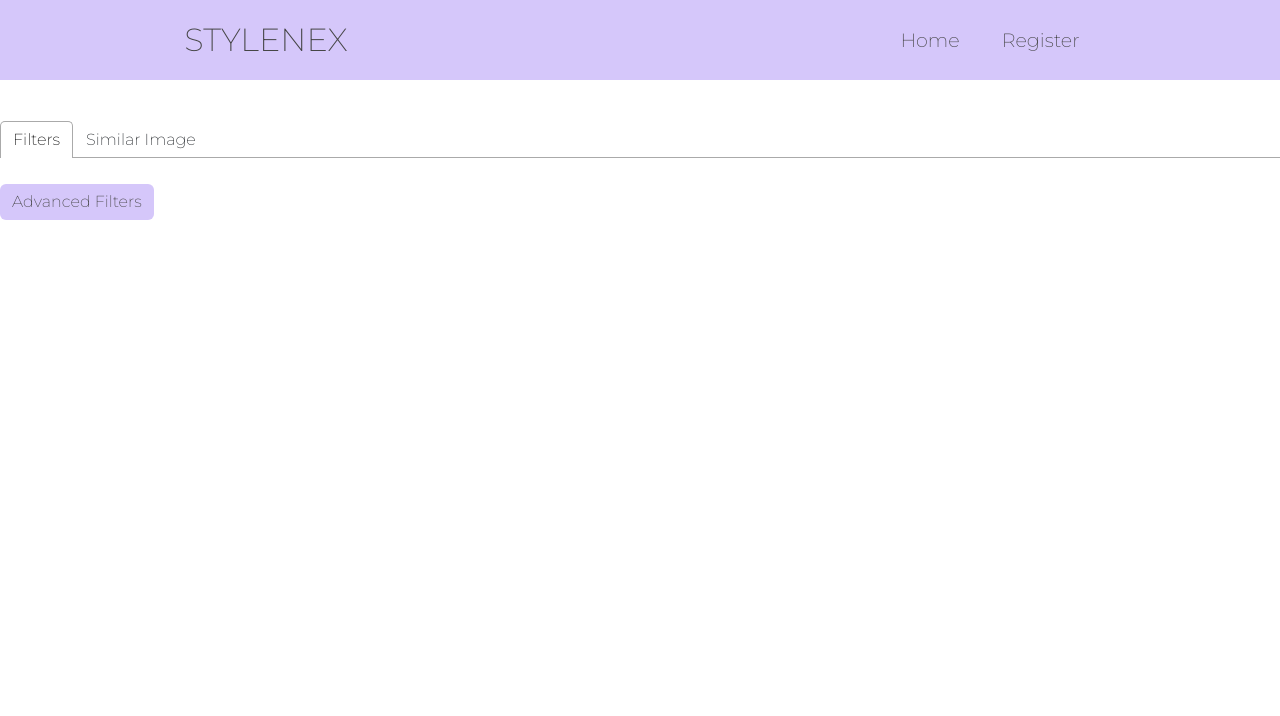
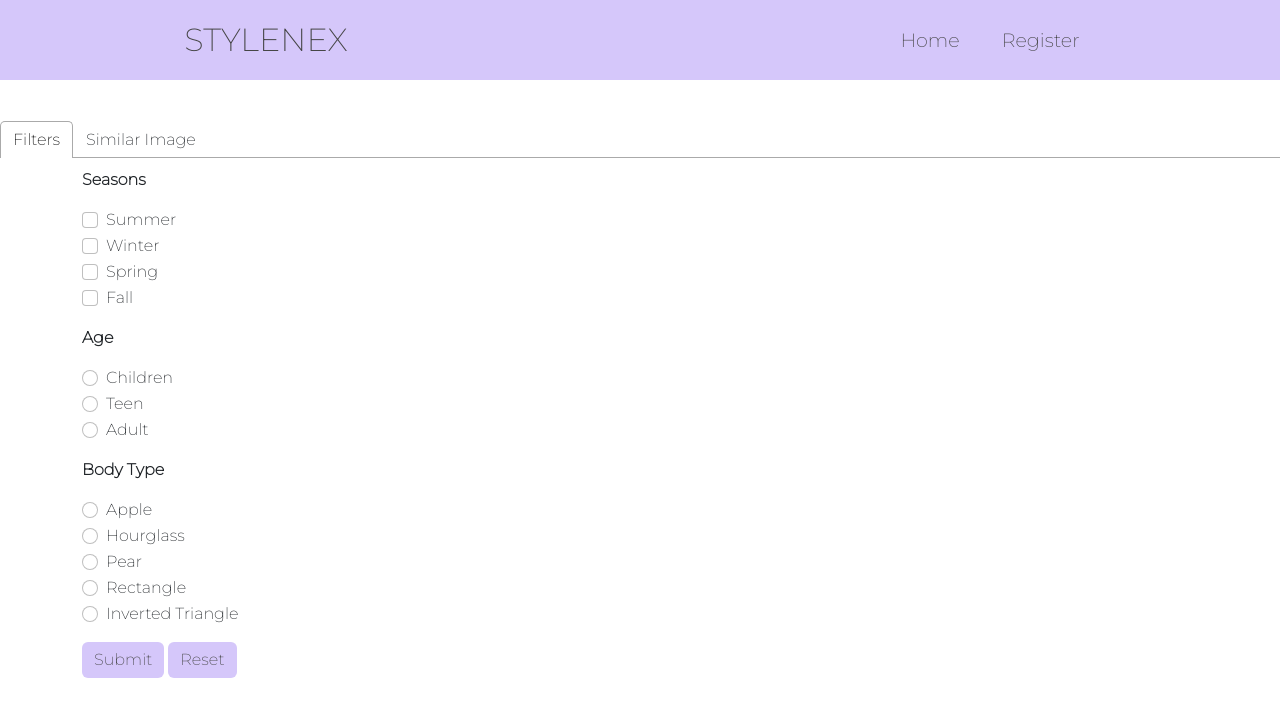
Before and after one commit to jainsakshi2395/PersonalizedOutfitStylist, a React (Create React App) app in the folder react/: page /recommend in a window 1280 px wide. Shown: the top 716 px of the page. Built offline with nearby package versions, Linux system fonts and the light colour scheme.

Commit message:
Advance Filters added

```diff
--- a/react/src/pages/Recommend.js
+++ b/react/src/pages/Recommend.js
@@ -8,6 +8,8 @@ import Results from "./Results";
 import Modal from 'react-bootstrap/Modal';
 import Button from 'react-bootstrap/Button';
 import Form from 'react-bootstrap/Form';
+import { useDispatch } from 'react-redux';
+import { useNavigate } from "react-router-dom";
 
 function Recommend() {
   const initialResults = useSelector((state) => state.initialRecommend.data);
@@ -48,17 +50,6 @@ function Recommend() {
     }
     const handleShow = () => setShow(true);
 
-    useEffect(() => {
-      // Store the current tab index in session storage
-      sessionStorage.setItem("activeTabIndex", activeTabIndex);
-    }, [activeTabIndex]);
-
-    useEffect(() => {
-      // Retrieve data from session storage
-      const activeIndex = sessionStorage.getItem("activeTabIndex");
-      setActiveTabIndex(activeIndex ? Number(activeIndex) : 0);
-    }, [activeTabIndex]);
-
   return (
     <>
       <div className="recommend">
@@ -73,20 +64,7 @@ function Recommend() {
           <TabPanel>
             {/* Call filters component here <Filters /> */}
             <div class="">
-                <Button variant="primary" className='filter-button mt-3 mb-5' onClick={handleShow}>
-                Advanced Filters
-                </Button>
-            </div>
-            <Modal show={show}
-            onHide={handleClose}
-            backdrop="static"
-            aria-labelledby="contained-modal-title-vcenter"
-            centered
-            >
-              <div className='filter-modal'>
-                <Modal.Header className='header' closeButton></Modal.Header>
-                <Modal.Body>
-                    <div className='modal-content'>
+              <div className="container">
                 <Form>
                   <p><b>Seasons</b></p>
                   {['checkbox'].map((type) => (
@@ -109,25 +87,31 @@ function Recommend() {
                           type={type}
                           id={`inline-${type}-3`}
                       />
+                      <Form.Check
+                          label="Fall"
+                          name="group1"
+                          type={type}
+                          id={`inline-${type}-3`}
+                      />
                       </div>
                   ))}
                   <p><b>Age</b></p>
                   {['radio'].map((type) => (
                       <div key={`inline-${type}`} className="mb-3">
                       <Form.Check
-                                label="Youth"
+                          label="Children"
                           name="group2"
                           type={type}
                           id={`inline-${type}-1`}
                       />
                       <Form.Check
-                                label="Adults"
+                          label="Teen"
                           name="group2"
                           type={type}
                           id={`inline-${type}-2`}
                       />
                       <Form.Check
-                                label="Senior"
+                          label="Adult"
                           name="group2"
                           type={type}
                           id={`inline-${type}-3`}
@@ -175,9 +159,7 @@ function Recommend() {
                   </div>
                 </Form>
               </div>
-                </Modal.Body>
             </div>
-            </Modal>
             <span className="divider"></span>
             <Results results={filterResults.results} isAgeFiltered={filterResults.age_group} isBodyTypeFiltered={filterResults.body_type} isSeasonFiltered={filterResults.season}/>
           </TabPanel>
```
Lines whose indentation alone changed are shown as unchanged.
